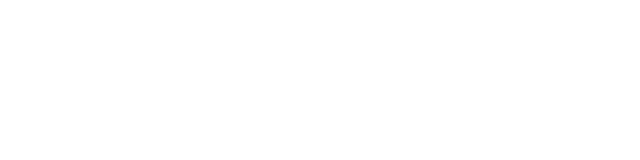
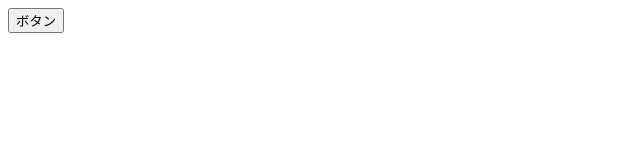
Before and after one commit to KeisukeHoshino/ui-test, a React (Vite) app: page / in a window 1280 px wide. Shown: the top 160 px of the page, without its empty margins (0-640 px from the left). Built offline with nearby package versions, Linux system fonts and the light colour scheme.

Commit message:
フォーマッター適用

```diff
--- a/src/App.tsx
+++ b/src/App.tsx
@@ -1,9 +1,11 @@
+import Button from "./components/Button";
+
 function App() {
-
   return (
     <>
+      <Button label="ボタン" onClick={() => alert("click")} />
     </>
-  )
+  );
 }
 
-export default App
+export default App;
```
